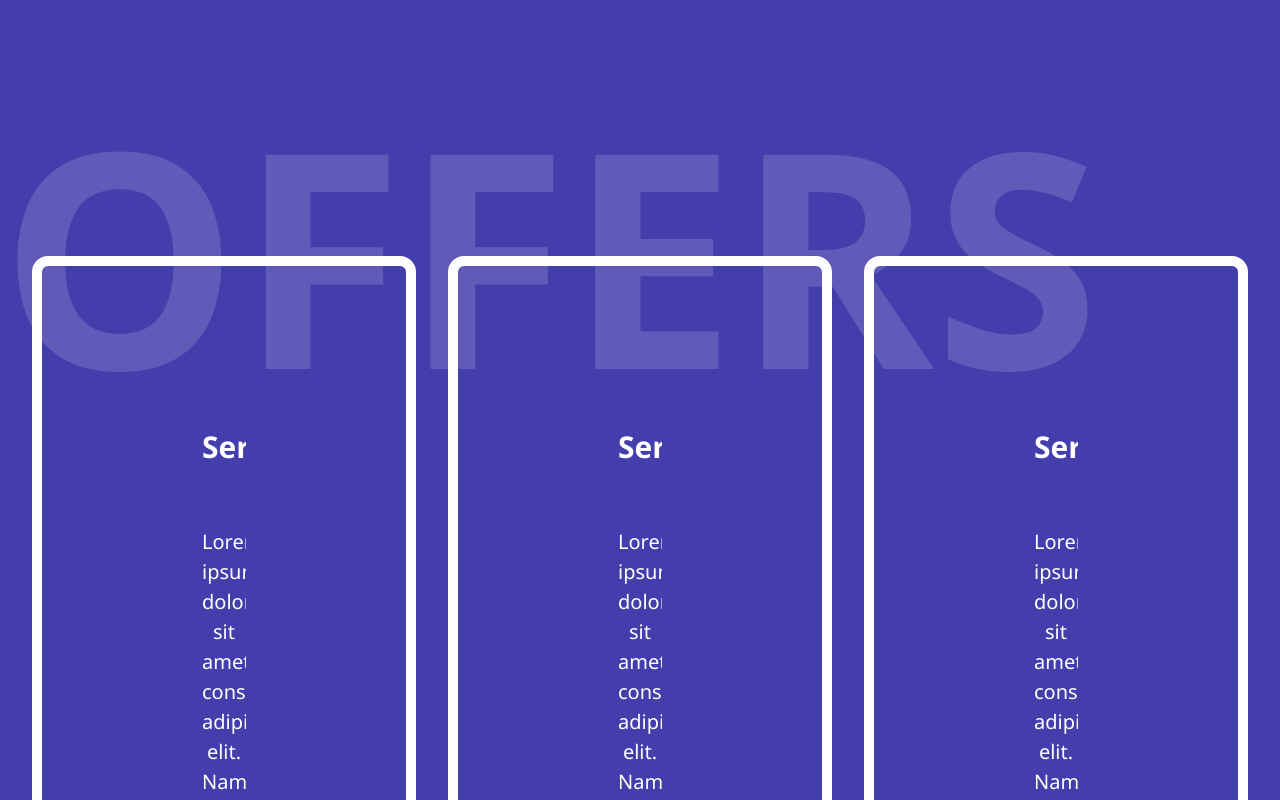
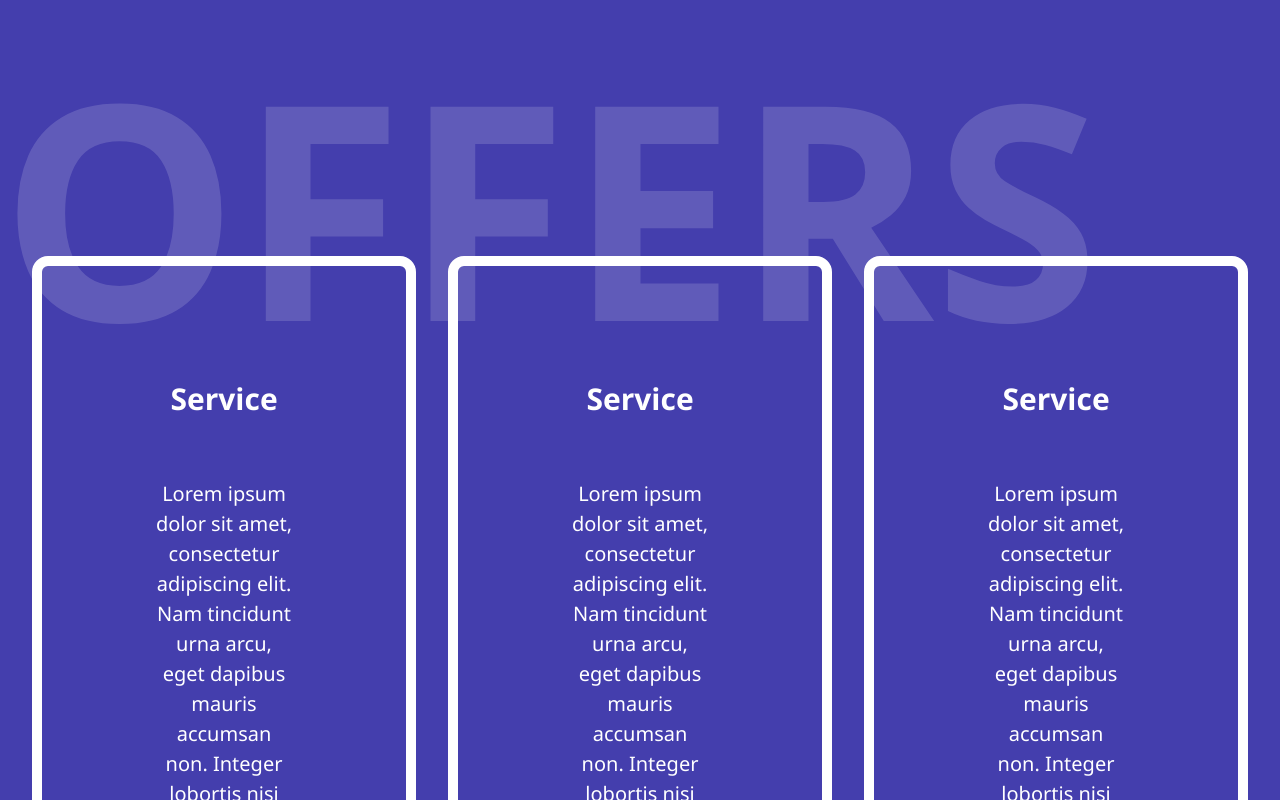
Before and after one commit to mpatel18/Builder-Service-Site, a Vue app in the folder site/: page /offer in a window 1280 px wide. Built offline with nearby package versions, Linux system fonts and the light colour scheme.

Commit message:
updated offer view

```diff
--- a/site/src/components/Info.vue
+++ b/site/src/components/Info.vue
@@ -67,7 +67,7 @@ export default {
             border: 10px solid white;
             border-radius: 1em;
             text-align: center;
-            padding: 10em;
+            padding: 7em;
             margin: 1em;
             font-family: 'Segoe UI', sans-serif, monospace;
 
--- a/site/src/views/Offer.vue
+++ b/site/src/views/Offer.vue
@@ -26,7 +26,6 @@ export default {
     .title {
       opacity: 15%;
       position: absolute;
-      top: 3em;
       z-index: 0;
       font-family: 'Segoe UI', sans-serif, monospace;
     }
```
